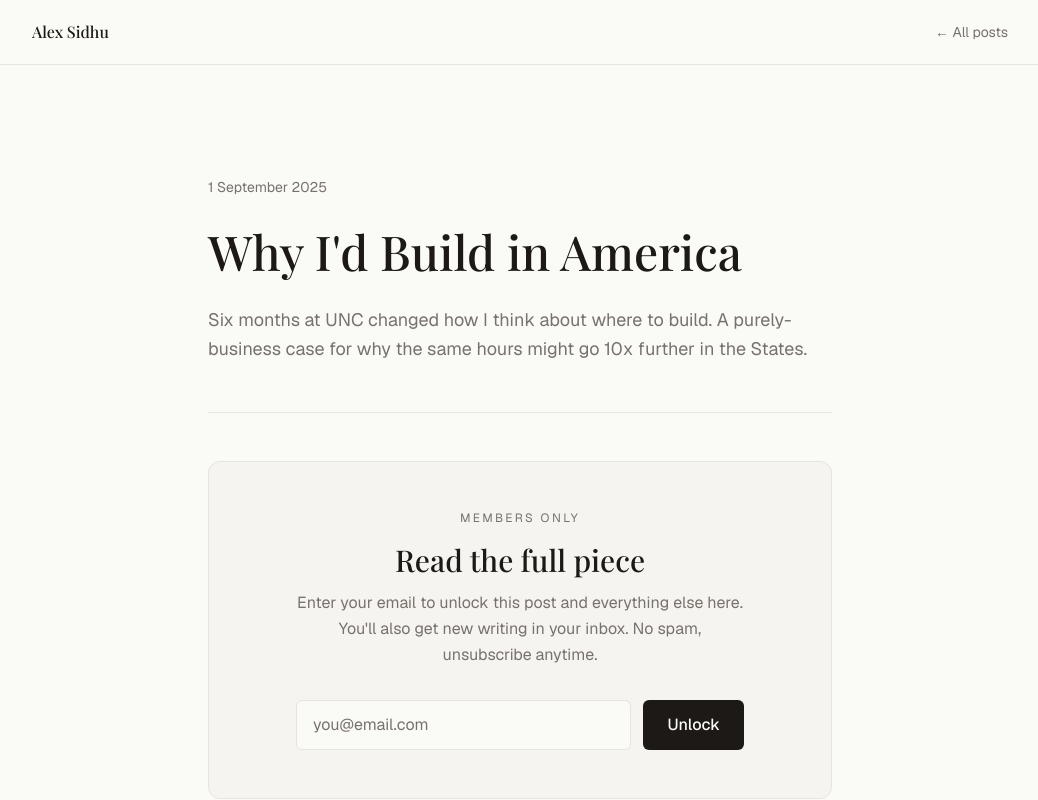
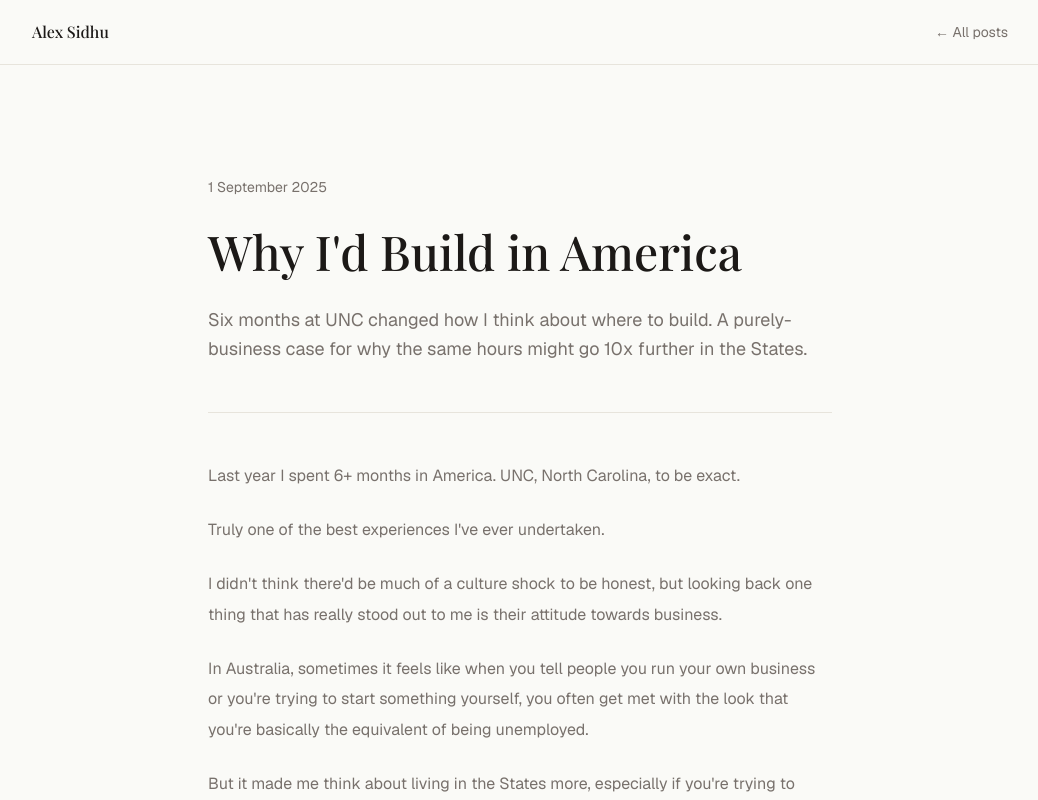
Before and after one commit to alexsidhu1/alexsidhu, a Next.js app: page /thoughts/building-in-america in a window 1280 px wide. Shown: the top 800 px of the page, without its empty margins (120-1158 px from the left). Built offline with nearby package versions, Linux system fonts and the light colour scheme.

Commit message:
Remove email gate: posts now render freely server-side

```diff
--- a/app/api/post/[slug]/route.ts
+++ /dev/null
@@ -1,17 +0,0 @@
-import { NextResponse } from "next/server";
-import { getPost } from "../../../lib/posts";
-
-// Serves a post's body to the client only after the gate is unlocked.
-// Keeping the body out of the page HTML is what makes the gate real rather
-// than cosmetic. (Lead-capture gate, not hard auth — see GatedPost.)
-export async function GET(
-  _req: Request,
-  { params }: { params: Promise<{ slug: string }> }
-) {
-  const { slug } = await params;
-  const post = getPost(slug);
-  if (!post) {
-    return NextResponse.json({ error: "Not found" }, { status: 404 });
-  }
-  return NextResponse.json({ content: post.content });
-}
--- a/app/components/GatedPost.tsx
+++ /dev/null
@@ -1,160 +0,0 @@
-"use client";
-
-/* eslint-disable @next/next/no-img-element */
-import { useEffect, useState } from "react";
-import ReactMarkdown from "react-markdown";
-import type { Components } from "react-markdown";
-import remarkGfm from "remark-gfm";
-
-const markdownComponents: Components = {
-  h2: ({ children }) => (
-    <h2 className="font-serif text-2xl md:text-3xl font-medium text-warm-text leading-tight mt-16 mb-6">
-      {children}
-    </h2>
-  ),
-  h3: ({ children }) => (
-    <h3 className="font-serif text-xl font-medium text-warm-text mt-10 mb-4">
-      {children}
-    </h3>
-  ),
-  p: ({ children }) => (
-    <p className="text-warm-muted leading-[1.9] mb-6">{children}</p>
-  ),
-  ol: ({ children }) => (
-    <ol className="list-decimal pl-6 space-y-3 mb-6 text-warm-muted leading-[1.9] marker:text-warm-accent">
-      {children}
-    </ol>
-  ),
-  ul: ({ children }) => (
-    <ul className="list-disc pl-6 space-y-3 mb-6 text-warm-muted leading-[1.9] marker:text-warm-accent">
-      {children}
-    </ul>
-  ),
-  li: ({ children }) => <li className="pl-1">{children}</li>,
-  hr: () => <hr className="border-warm-border my-12" />,
-  strong: ({ children }) => (
-    <strong className="font-medium text-warm-text">{children}</strong>
-  ),
-  em: ({ children }) => <em className="italic">{children}</em>,
-  a: ({ href, children }) => (
-    <a
-      href={href}
-      target="_blank"
-      rel="noopener noreferrer"
-      className="text-warm-accent underline underline-offset-4 hover:opacity-80"
-    >
-      {children}
-    </a>
-  ),
-  img: ({ src, alt }) => (
-    <img
-      src={typeof src === "string" ? src : undefined}
-      alt={alt || ""}
-      loading="lazy"
-      className="rounded-lg border border-warm-border my-8 w-full"
-    />
-  ),
-};
-
-const UNLOCK_KEY = "as_unlocked";
-
-export default function GatedPost({ slug }: { slug: string }) {
-  const [checked, setChecked] = useState(false);
-  const [unlocked, setUnlocked] = useState(false);
-  const [content, setContent] = useState<string | null>(null);
-  const [email, setEmail] = useState("");
-  const [status, setStatus] = useState<"idle" | "loading" | "error">("idle");
-  const [message, setMessage] = useState("");
-
-  async function loadContent() {
-    const res = await fetch(`/api/post/${slug}`);
-    if (res.ok) {
-      const data = await res.json();
-      setContent(data.content);
-    }
-  }
-
-  useEffect(() => {
-    const isUnlocked =
-      typeof window !== "undefined" &&
-      localStorage.getItem(UNLOCK_KEY) === "1";
-    setUnlocked(isUnlocked);
-    setChecked(true);
-    if (isUnlocked) loadContent();
-    // eslint-disable-next-line react-hooks/exhaustive-deps
-  }, []);
-
-  async function onSubmit(e: React.FormEvent) {
-    e.preventDefault();
-    setStatus("loading");
-    setMessage("");
-    try {
-      const res = await fetch("/api/subscribe", {
-        method: "POST",
-        headers: { "Content-Type": "application/json" },
-        body: JSON.stringify({ email }),
-      });
-      const data = await res.json();
-      if (!res.ok) throw new Error(data.error || "Something went wrong.");
-      localStorage.setItem(UNLOCK_KEY, "1");
-      setUnlocked(true);
-      await loadContent();
-    } catch (err) {
-      setStatus("error");
-      setMessage(err instanceof Error ? err.message : "Something went wrong.");
-    }
-  }
-
-  // Avoid a flash of the gate before we've checked localStorage.
-  if (!checked) return null;
-
-  if (unlocked) {
-    if (content === null) {
-      return <p className="text-warm-muted">Loading...</p>;
-    }
-    return (
-      <ReactMarkdown remarkPlugins={[remarkGfm]} components={markdownComponents}>
-        {content}
-      </ReactMarkdown>
-    );
-  }
-
-  return (
-    <div className="border border-warm-border rounded-xl p-8 md:p-12 bg-cream-dark/50 text-center">
-      <p className="text-xs tracking-[0.2em] uppercase text-warm-muted mb-4">
-        Members only
-      </p>
-      <h3 className="font-serif text-2xl md:text-3xl font-medium text-warm-text mb-3">
-        Read the full piece
-      </h3>
-      <p className="text-warm-muted leading-relaxed mb-8 max-w-md mx-auto">
-        Enter your email to unlock this post and everything else here. You&apos;ll
-        also get new writing in your inbox. No spam, unsubscribe anytime.
-      </p>
-      <form onSubmit={onSubmit} className="max-w-md mx-auto">
-        <div className="flex flex-col sm:flex-row gap-3">
-          <input
-            type="email"
-            required
-            value={email}
-            onChange={(e) => setEmail(e.target.value)}
-            placeholder="you@email.com"
-            disabled={status === "loading"}
-            aria-label="Email address"
-            className="flex-1 bg-cream border border-warm-border rounded-md px-4 py-3 text-warm-text placeholder:text-warm-muted focus:outline-none focus:border-warm-accent transition-colors disabled:opacity-60"
-          />
-          <button
-            type="submit"
-            disabled={status === "loading"}
-            className="bg-warm-text text-cream rounded-md px-6 py-3 font-medium hover:bg-warm-accent transition-colors disabled:opacity-60 shrink-0"
-          >
-            {status === "loading" ? "Unlocking..." : "Unlock"}
-          </button>
-        </div>
-        {status === "error" && (
-          <p className="mt-3 text-sm text-warm-accent">{message}</p>
-        )}
-      </form>
-    </div>
-  );
-}
--- a/app/thoughts/[slug]/page.tsx
+++ b/app/thoughts/[slug]/page.tsx
@@ -1,7 +1,60 @@
+/* eslint-disable @next/next/no-img-element */
 import Link from "next/link";
 import { notFound } from "next/navigation";
+import ReactMarkdown from "react-markdown";
+import type { Components } from "react-markdown";
+import remarkGfm from "remark-gfm";
 import { posts, getPost } from "../../lib/posts";
-import GatedPost from "../../components/GatedPost";
+
+const markdownComponents: Components = {
+  h2: ({ children }) => (
+    <h2 className="font-serif text-2xl md:text-3xl font-medium text-warm-text leading-tight mt-16 mb-6">
+      {children}
+    </h2>
+  ),
+  h3: ({ children }) => (
+    <h3 className="font-serif text-xl font-medium text-warm-text mt-10 mb-4">
+      {children}
+    </h3>
+  ),
+  p: ({ children }) => (
+    <p className="text-warm-muted leading-[1.9] mb-6">{children}</p>
+  ),
+  ol: ({ children }) => (
+    <ol className="list-decimal pl-6 space-y-3 mb-6 text-warm-muted leading-[1.9] marker:text-warm-accent">
+      {children}
+    </ol>
+  ),
+  ul: ({ children }) => (
+    <ul className="list-disc pl-6 space-y-3 mb-6 text-warm-muted leading-[1.9] marker:text-warm-accent">
+      {children}
+    </ul>
+  ),
+  li: ({ children }) => <li className="pl-1">{children}</li>,
+  hr: () => <hr className="border-warm-border my-12" />,
+  strong: ({ children }) => (
+    <strong className="font-medium text-warm-text">{children}</strong>
+  ),
+  em: ({ children }) => <em className="italic">{children}</em>,
+  a: ({ href, children }) => (
+    <a
+      href={href}
+      target="_blank"
+      rel="noopener noreferrer"
+      className="text-warm-accent underline underline-offset-4 hover:opacity-80"
+    >
+      {children}
+    </a>
+  ),
+  img: ({ src, alt }) => (
+    <img
+      src={typeof src === "string" ? src : undefined}
+      alt={alt || ""}
+      loading="lazy"
+      className="rounded-lg border border-warm-border my-8 w-full"
+    />
+  ),
+};
 
 export function generateStaticParams() {
   return posts.map((p) => ({ slug: p.slug }));
@@ -57,7 +110,12 @@ export default async function PostPage({
 
         <hr className="border-warm-border mb-12" />
 
-        <GatedPost slug={post.slug} />
+        <ReactMarkdown
+          remarkPlugins={[remarkGfm]}
+          components={markdownComponents}
+        >
+          {post.content}
+        </ReactMarkdown>
 
         <div className="mt-16 pt-8 border-t border-warm-border">
           <Link
```
